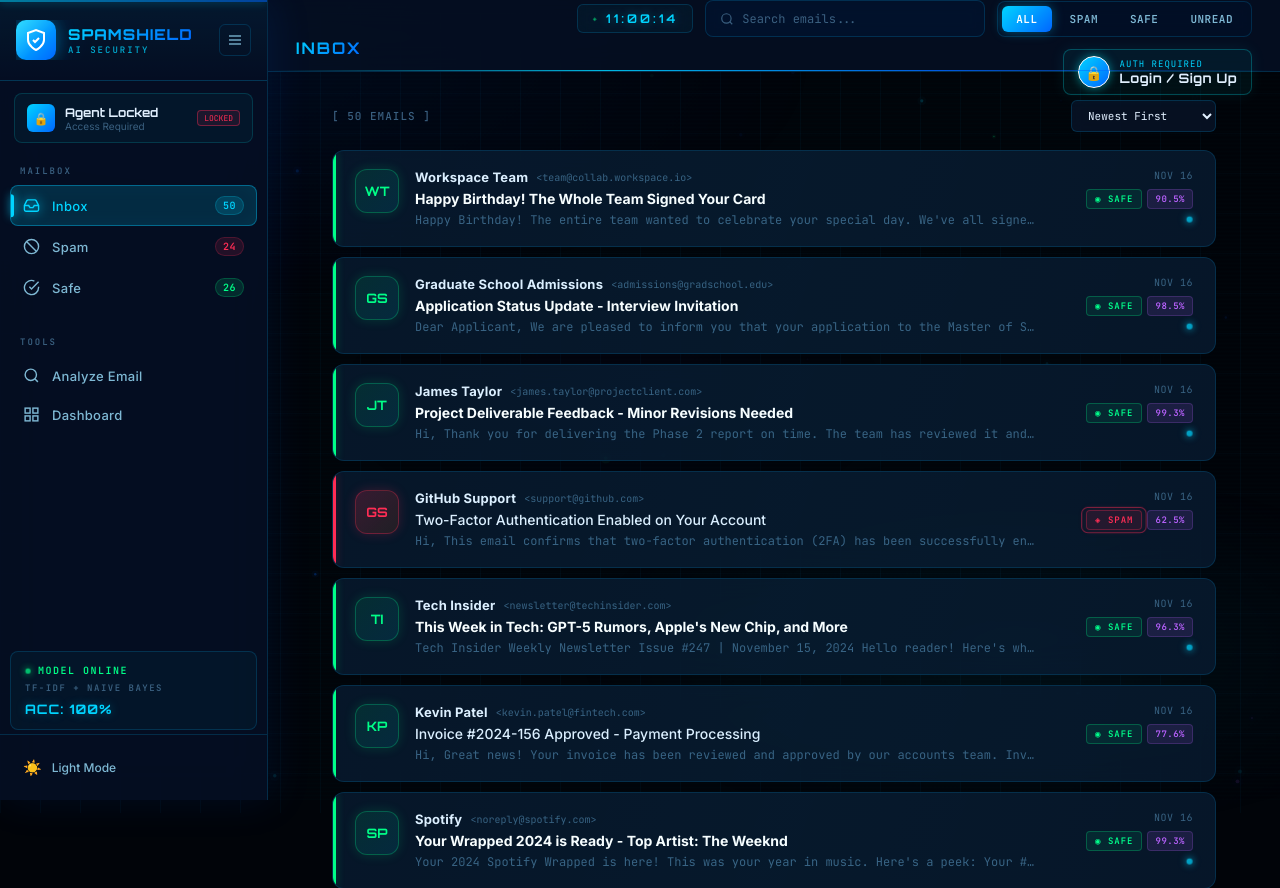
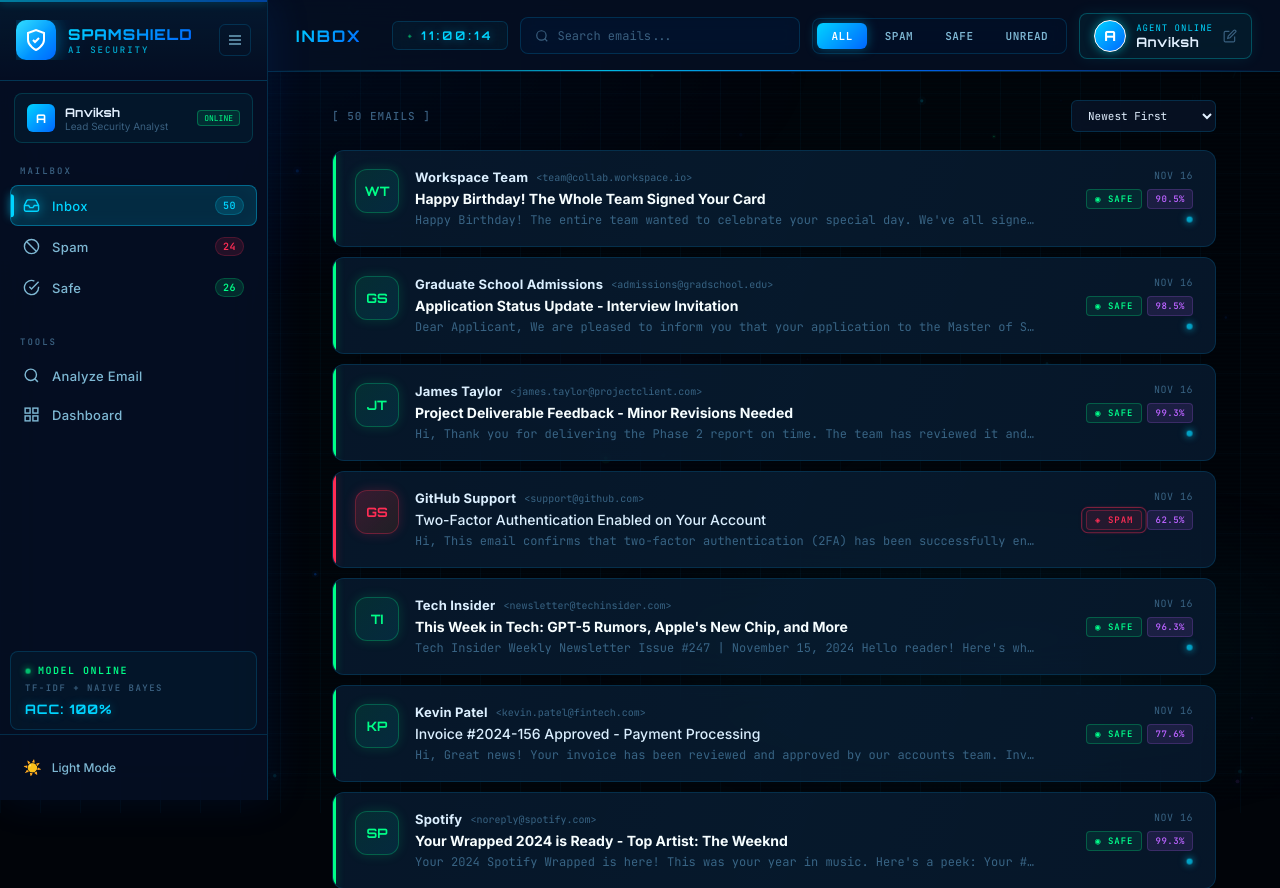
Before and after one commit to Anviksh143/SPAMSHIELD, a Flask app: page / in a window 1280 px wide. Shown: the top 888 px of the page. Run offline with Flask 3, Linux system fonts and the light colour scheme.

Commit message:
UX: Seamless instant access - removed login barrier, added one-click Agent identity customizer

```diff
--- a/static/js/auth.js
+++ b/static/js/auth.js
@@ -1,134 +1,53 @@
 /**
- * SpamShield AI — Authentication & Agent Profile System
- * STRICT Security Clearance:
- * 1. Default state is LOCKED.
- * 2. If no account exists, user MUST SIGN UP with Name, Email & Password.
- * 3. Registered user's Name is saved and shown in Top Bar and Sidebar.
- * 4. Cannot bypass by clicking outside or pressing Escape.
+ * SpamShield AI — Agent Identity & Profile System
+ * Instant Access — No Password Barriers!
+ * Allows user / reviewer to change display name on the fly.
  */
 
-const Auth = (() => {
-  const KEY_ACTIVE  = 'spamshield_active_user_v3';
-  const KEY_USERS   = 'spamshield_users_db_v3';
+const Profile = (() => {
+  const KEY_NAME = 'spamshield_agent_name';
+  const KEY_ROLE = 'spamshield_agent_role';
+  const DEFAULT_NAME = 'Anviksh';
+  const DEFAULT_ROLE = 'Lead Security Analyst';
 
-  // Wipe any legacy/guest data from older versions
-  try {
-    localStorage.removeItem('spamshield_active_user');
-    localStorage.removeItem('spamshield_active_user_v2');
-  } catch (e) {}
-
-  function getUsers() {
+  function getName() {
     try {
-      const data = localStorage.getItem(KEY_USERS);
-      return data ? JSON.parse(data) : [];
+      return localStorage.getItem(KEY_NAME) || DEFAULT_NAME;
     } catch {
-      return [];
+      return DEFAULT_NAME;
     }
   }
 
-  function saveUsers(users) {
+  function getRole() {
     try {
-      localStorage.setItem(KEY_USERS, JSON.stringify(users));
-    } catch (e) {}
-  }
-
-  function getActiveUser() {
-    try {
-      const data = localStorage.getItem(KEY_ACTIVE);
-      return data ? JSON.parse(data) : null;
+      return localStorage.getItem(KEY_ROLE) || DEFAULT_ROLE;
     } catch {
-      return null;
+      return DEFAULT_ROLE;
     }
   }
 
-  function setActiveUser(user) {
+  function setName(name, role) {
+    const finalName = (name || DEFAULT_NAME).trim();
+    const finalRole = (role || DEFAULT_ROLE).trim();
     try {
-      localStorage.setItem(KEY_ACTIVE, JSON.stringify(user));
-    } catch (e) {}
-    updateUI(user);
+      localStorage.setItem(KEY_NAME, finalName);
+      localStorage.setItem(KEY_ROLE, finalRole);
+    } catch {}
+    updateUI(finalName, finalRole);
   }
 
-  function clearActiveSession() {
-    try {
-      localStorage.removeItem(KEY_ACTIVE);
-    } catch (e) {}
-    resetUI();
+  function init() {
+    updateUI(getName(), getRole());
   }
 
-  let _forced = true;
-
-  function init() {
-    const active = getActiveUser();
-    const users = getUsers();
-
-    // Verify active user truly exists in registered database
-    const verified = active && active.email && users.some(u => u.email.toLowerCase() === active.email.toLowerCase());
-
-    if (verified) {
-      _forced = false;
-      updateUI(active);
-      const modal = document.getElementById('authModal');
-      if (modal) modal.classList.add('hidden');
-    } else {
-      clearActiveSession();
-      _forced = true;
-      // If no users registered yet, prompt SIGN UP directly!
-      const tab = users.length === 0 ? 'register' : 'login';
-      openModal(tab, true);
-    }
-  }
-
-  function updateUI(user) {
-    if (!user) {
-      resetUI();
-      return;
-    }
-
-    const name = user.name || 'Agent';
-    const role = user.role || 'Cyber Security Analyst';
-    const initial = name.charAt(0).toUpperCase();
+  function updateUI(name, role) {
+    const initial = (name || 'A').charAt(0).toUpperCase();
 
     _set('topbarUserName', name);
     _set('sidebarUserName', name);
     _set('userAvatar', initial);
     _set('sidebarAvatar', initial);
     _set('sidebarUserRole', role);
-
-    const rankEl = document.getElementById('userRank');
-    if (rankEl) rankEl.textContent = 'AGENT ONLINE';
-
-    const badge = document.getElementById('sidebarAgentBadge');
-    if (badge) {
-      badge.textContent = 'ONLINE';
-      badge.style.color = 'var(--neon-green)';
-      badge.style.borderColor = 'rgba(0, 255, 136, 0.4)';
-      badge.style.background = 'rgba(0, 255, 136, 0.1)';
-    }
-
-    const logoutBtn = document.getElementById('logoutBtn');
-    if (logoutBtn) logoutBtn.style.display = 'inline-flex';
-  }
-
-  function resetUI() {
-    _set('topbarUserName', 'Login / Sign Up');
-    _set('sidebarUserName', 'Agent Locked');
-    _set('userAvatar', '🔒');
-    _set('sidebarAvatar', '🔒');
-    _set('sidebarUserRole', 'Access Required');
-
-    const rankEl = document.getElementById('userRank');
-    if (rankEl) rankEl.textContent = 'AUTH REQUIRED';
-
-    const badge = document.getElementById('sidebarAgentBadge');
-    if (badge) {
-      badge.textContent = 'LOCKED';
-      badge.style.color = 'var(--neon-red)';
-      badge.style.borderColor = 'rgba(255, 45, 85, 0.4)';
-      badge.style.background = 'rgba(255, 45, 85, 0.1)';
-    }
-
-    const logoutBtn = document.getElementById('logoutBtn');
-    if (logoutBtn) logoutBtn.style.display = 'none';
   }
 
   function _set(id, text) {
@@ -136,172 +55,61 @@ const Auth = (() => {
     if (el) el.textContent = text;
   }
 
-  function openModal(tab = 'login', forced = false) {
-    _forced = forced;
-    const modal = document.getElementById('authModal');
-    const closeBtn = document.getElementById('authCloseBtn');
-    if (!modal) return;
-
-    modal.classList.remove('hidden');
-    switchTab(tab);
-    clearError();
-
-    if (closeBtn) {
-      closeBtn.style.display = forced ? 'none' : 'block';
+  function openEditModal() {
+    const modal = document.getElementById('profileEditModal');
+    const input = document.getElementById('editAgentName');
+    if (modal) {
+      if (input) input.value = getName();
+      modal.classList.remove('hidden');
+      setTimeout(() => input?.focus(), 50);
     }
   }
 
-  function closeModal() {
-    if (_forced) {
-      showError('Access denied: You must Sign Up or Login first!');
-      return;
-    }
-    const modal = document.getElementById('authModal');
+  function closeEditModal() {
+    const modal = document.getElementById('profileEditModal');
     if (modal) modal.classList.add('hidden');
-    clearError();
   }
 
-  function switchTab(tab) {
-    clearError();
-    const isReg = tab === 'register';
-    const loginTab = document.getElementById('tabBtnLogin');
-    const registerTab = document.getElementById('tabBtnRegister');
-    const loginForm = document.getElementById('loginForm');
-    const registerForm = document.getElementById('registerForm');
+  function saveProfile(e) {
+    if (e) e.preventDefault();
+    const input = document.getElementById('editAgentName');
+    const roleInput = document.getElementById('editAgentRole');
+    const newName = input ? input.value : DEFAULT_NAME;
+    const newRole = roleInput ? roleInput.value : DEFAULT_ROLE;
 
-    loginTab?.classList.toggle('active', !isReg);
-    registerTab?.classList.toggle('active', isReg);
-    loginForm?.classList.toggle('hidden', isReg);
-    registerForm?.classList.toggle('hidden', !isReg);
-  }
-
-  function handleRegister(e) {
-    if (e) e.preventDefault();
-    clearError();
-
-    const name = (document.getElementById('regName')?.value || '').trim();
-    const email = (document.getElementById('regEmail')?.value || '').trim().toLowerCase();
-    const pass = document.getElementById('regPassword')?.value || '';
-    const role = document.getElementById('regRole')?.value || 'Cyber Security Analyst';
-
-    if (!name || name.length < 2) {
-      return showError('Please enter your full name (minimum 2 characters).');
-    }
-    if (!email || !_validEmail(email)) {
-      return showError('Please enter a valid email address.');
-    }
-    if (!pass || pass.length < 4) {
-      return showError('Password must be at least 4 characters long.');
-    }
-
-    const users = getUsers();
-    if (users.some(u => u.email.toLowerCase() === email)) {
-      return showError('An account with this email already exists! Please click LOGIN.');
-    }
-
-    const newUser = {
-      name,
-      email,
-      password: pass,
-      role,
-      createdAt: new Date().toISOString()
-    };
-
-    users.push(newUser);
-    saveUsers(users);
-    setActiveUser(newUser);
-
-    _forced = false;
-    const modal = document.getElementById('authModal');
-    if (modal) modal.classList.add('hidden');
-
-    ['regName', 'regEmail', 'regPassword'].forEach(id => {
-      const el = document.getElementById(id);
-      if (el) el.value = '';
-    });
+    setName(newName, newRole);
+    closeEditModal();
 
     if (typeof showToast === 'function') {
-      showToast(`⚡ Identity Created! Welcome Agent ${name}`);
+      showToast(`⚡ Identity updated: Agent ${newName}`);
     }
     return false;
   }
 
-  function handleLogin(e) {
-    if (e) e.preventDefault();
-    clearError();
-
-    const email = (document.getElementById('loginEmail')?.value || '').trim().toLowerCase();
-    const pass = document.getElementById('loginPassword')?.value || '';
-
-    if (!email) return showError('Please enter your registered email.');
-    if (!pass) return showError('Please enter your password.');
-
-    const users = getUsers();
-    if (users.length === 0) {
-      return showError('No accounts found on this system! Please click SIGN UP to create your account.');
+  function quickSet(presetName, presetRole) {
+    setName(presetName, presetRole || DEFAULT_ROLE);
+    closeEditModal();
+    if (typeof showToast === 'function') {
+      showToast(`⚡ Switched to: Agent ${presetName}`);
     }
-
-    const user = users.find(u => u.email.toLowerCase() === email);
-    if (!user) {
-      return showError('Account not found! You must SIGN UP first before logging in.');
-    }
-
-    if (user.password !== pass) {
-      return showError('Incorrect password! Please check your credentials.');
-    }
-
-    setActiveUser(user);
-    _forced = false;
-    const modal = document.getElementById('authModal');
-    if (modal) modal.classList.add('hidden');
-
-    ['loginEmail', 'loginPassword'].forEach(id => {
-      const el = document.getElementById(id);
-      if (el) el.value = '';
-    });
-
-    if (typeof showToast === 'function') {
-      showToast(`⚡ Access Granted — Welcome Agent ${user.name}`);
-    }
-    return false;
-  }
-
-  function logout() {
-    clearActiveSession();
-    _forced = true;
-    const users = getUsers();
-    openModal(users.length === 0 ? 'register' : 'login', true);
-    if (typeof showToast === 'function') {
-      showToast('Session ended. Please login again.');
-    }
-  }
-
-  function showError(msg) {
-    const box = document.getElementById('authError');
-    if (box) {
-      box.textContent = `⚠ ${msg}`;
-      box.classList.remove('hidden');
-    }
-  }
-
-  function clearError() {
-    const box = document.getElementById('authError');
-    if (box) box.classList.add('hidden');
-  }
-
-  function _validEmail(e) {
-    return /^[^\s@]+@[^\s@]+\.[^\s@]+$/.test(e);
   }
 
   return {
     init,
-    openModal,
-    closeModal,
-    switchTab,
-    handleRegister,
-    handleLogin,
-    logout,
-    getActiveUser,
-    isForced: () => _forced
+    getName,
+    getRole,
+    setName,
+    openEditModal,
+    closeEditModal,
+    saveProfile,
+    quickSet
   };
 })();
+
+// Alias Auth to Profile for backwards compatibility
+const Auth = {
+  init: Profile.init,
+  openModal: Profile.openEditModal,
+  closeModal: Profile.closeEditModal,
+  isForced: () => false
+};
--- a/static/js/main.js
+++ b/static/js/main.js
@@ -1010,10 +1010,10 @@ document.addEventListener('keydown', e => {
   if (e.key === 'Escape') {
     if (!$('emailDetailPanel').classList.contains('hidden')) closeEmailDetail();
     if (!$('overlay').classList.contains('hidden')) closeSidebar();
-    // Close auth modal on Escape only if not forced
-    const authModal = $('authModal');
-    if (authModal && !authModal.classList.contains('hidden') && typeof Auth !== 'undefined' && !Auth.isForced()) {
-      Auth.closeModal();
+    // Close profile edit modal on Escape
+    const editModal = $('profileEditModal');
+    if (editModal && !editModal.classList.contains('hidden') && typeof Profile !== 'undefined') {
+      Profile.closeEditModal();
     }
   }
   if ((e.ctrlKey && e.key === 'f') || (e.key === '/' && !['INPUT','TEXTAREA'].includes(document.activeElement.tagName))) {
--- a/templates/index.html
+++ b/templates/index.html
@@ -51,13 +51,13 @@
   </div>
 
   <!-- Sidebar Agent Profile Card -->
-  <div class="sidebar-agent-card" onclick="Auth.openModal()" title="Click to view Agent Profile / Login">
-    <div class="agent-avatar" id="sidebarAvatar">🔒</div>
+  <div class="sidebar-agent-card" onclick="Profile.openEditModal()" title="Click to customize Agent Name">
+    <div class="agent-avatar" id="sidebarAvatar">A</div>
     <div class="agent-info">
-      <div class="agent-name" id="sidebarUserName">Agent Locked</div>
-      <div class="agent-role" id="sidebarUserRole">Access Required</div>
+      <div class="agent-name" id="sidebarUserName">Anviksh</div>
+      <div class="agent-role" id="sidebarUserRole">Lead Security Analyst</div>
     </div>
-    <span class="agent-status-badge" id="sidebarAgentBadge" style="color:var(--neon-red);border-color:rgba(255,45,85,0.4);background:rgba(255,45,85,0.1);">LOCKED</span>
+    <span class="agent-status-badge" id="sidebarAgentBadge">ONLINE</span>
   </div>
 
   <nav class="sidebar-nav">
@@ -145,20 +145,16 @@
       </div>
 
       <!-- User Profile Badge -->
-      <div class="user-badge" id="userBadge" onclick="Auth.openModal()" title="Agent Profile & Access Clearance">
-        <div class="user-avatar" id="userAvatar">🔒</div>
+      <div class="user-badge" id="userBadge" onclick="Profile.openEditModal()" title="Click to customize Agent Name">
+        <div class="user-avatar" id="userAvatar">A</div>
         <div class="user-meta">
-          <span class="user-rank" id="userRank">AUTH REQUIRED</span>
-          <span class="user-name" id="topbarUserName">Login / Sign Up</span>
+          <span class="user-rank" id="userRank">AGENT ONLINE</span>
+          <span class="user-name" id="topbarUserName">Anviksh</span>
         </div>
-        <button class="logout-btn" id="logoutBtn" onclick="event.stopPropagation(); Auth.logout();" title="Sign Out" style="display:none;">
-          <svg viewBox="0 0 24 24" width="12" height="12" fill="none" stroke="currentColor" stroke-width="2">
-            <path d="M9 21H5a2 2 0 0 1-2-2V5a2 2 0 0 1 2-2h4"></path>
-            <polyline points="16 17 21 12 16 7"></polyline>
-            <line x1="21" y1="12" x2="9" y2="12"></line>
-          </svg>
-          <span>Exit</span>
-        </button>
+        <svg class="user-chevron" viewBox="0 0 24 24" width="14" height="14" fill="none" stroke="currentColor" stroke-width="2">
+          <path d="M11 4H4a2 2 0 0 0-2 2v14a2 2 0 0 0 2 2h14a2 2 0 0 0 2-2v-7"></path>
+          <path d="M18.5 2.5a2.121 2.121 0 0 1 3 3L12 15l-4 1 1-4 9.5-9.5z"></path>
+        </svg>
       </div>
     </div>
   </header>
@@ -432,76 +428,43 @@
 
 </main>
 
-<!-- ── AUTH MODAL ────────────────────────────────────── -->
-<div class="auth-modal-backdrop hidden" id="authModal">
-  <div class="auth-modal-card">
-    <button class="auth-close-btn" id="authCloseBtn" onclick="Auth.closeModal()" title="Close">✕</button>
+<!-- ── PROFILE EDIT MODAL (Quick Customization) ──────────────── -->
+<div class="auth-modal-backdrop hidden" id="profileEditModal" onclick="Profile.closeEditModal()">
+  <div class="auth-modal-card" onclick="event.stopPropagation()">
+    <button class="auth-close-btn" onclick="Profile.closeEditModal()" title="Close">✕</button>
     <div class="auth-modal-header">
       <div class="auth-logo-badge">🛡️</div>
-      <h2 class="auth-title">SPAMSHIELD ACCESS GATEWAY</h2>
-      <p class="auth-sub">Register or Login to enter the Security Dashboard</p>
+      <h2 class="auth-title">AGENT IDENTITY CONFIG</h2>
+      <p class="auth-sub">Customize the name and role shown on this security console</p>
     </div>
 
-    <div class="auth-tabs">
-      <button class="auth-tab-btn active" id="tabBtnLogin" onclick="Auth.switchTab('login')">LOGIN</button>
-      <button class="auth-tab-btn" id="tabBtnRegister" onclick="Auth.switchTab('register')">SIGN UP</button>
-    </div>
-
-    <div class="auth-error-box hidden" id="authError"></div>
-
-    <!-- Login Form -->
-    <form class="auth-form" id="loginForm" onsubmit="return Auth.handleLogin(event)">
+    <form class="auth-form" onsubmit="return Profile.saveProfile(event)">
       <div class="auth-field">
-        <label>📧 Registered Email</label>
-        <input type="email" id="loginEmail" placeholder="e.g. anviksh@gmail.com" autocomplete="username" />
+        <label>👤 Agent Name (Shown in Top Bar &amp; Sidebar)</label>
+        <input type="text" id="editAgentName" placeholder="e.g. Anviksh Sharma" autocomplete="off" />
       </div>
       <div class="auth-field">
-        <label>🔒 Password</label>
-        <input type="password" id="loginPassword" placeholder="••••••••" autocomplete="current-password" />
-      </div>
-      <div class="auth-actions">
-        <button type="submit" class="auth-btn-primary">🔓 LOGIN</button>
-      </div>
-      <p style="text-align:center;margin-top:12px;font-size:12px;color:var(--text-muted);">
-        New user? <span onclick="Auth.switchTab('register')" style="color:var(--neon-cyan);cursor:pointer;font-weight:600;">Create an account →</span>
-      </p>
-    </form>
-
-    <!-- Register Form -->
-    <form class="auth-form hidden" id="registerForm" onsubmit="return Auth.handleRegister(event)">
-      <div class="auth-field">
-        <label>👤 Full Name <span style="color:var(--neon-cyan);font-size:10px;">(Shown on top bar)</span></label>
-        <input type="text" id="regName" placeholder="e.g. Anviksh Sharma" autocomplete="name" />
-      </div>
-      <div class="auth-field">
-        <label>📧 Email Address</label>
-        <input type="email" id="regEmail" placeholder="e.g. anviksh@gmail.com" autocomplete="email" />
-      </div>
-      <div class="auth-field">
-        <label>🔒 Create Password</label>
-        <input type="password" id="regPassword" placeholder="Minimum 4 characters" autocomplete="new-password" />
-      </div>
-      <div class="auth-field">
-        <label>🎖️ Your Role / Designation</label>
-        <select id="regRole" class="auth-select">
-          <option value="Cyber Security Analyst">Cyber Security Analyst</option>
+        <label>🎖️ Security Designation</label>
+        <select id="editAgentRole" class="auth-select">
           <option value="Lead Security Analyst">Lead Security Analyst</option>
           <option value="Cyber Threat Hunter">Cyber Threat Hunter</option>
           <option value="AI Safety Researcher">AI Safety Researcher</option>
           <option value="Incident Response Officer">Incident Response Officer</option>
-          <option value="Student - CS Department">Student - CS Department</option>
+          <option value="Professor / External Evaluator">Professor / External Evaluator</option>
+          <option value="Student - Project Lead">Student - Project Lead</option>
         </select>
       </div>
       <div class="auth-actions">
-        <button type="submit" class="auth-btn-primary">⚡ CREATE ACCOUNT</button>
+        <button type="submit" class="auth-btn-primary">⚡ UPDATE IDENTITY</button>
       </div>
-      <p style="text-align:center;margin-top:12px;font-size:12px;color:var(--text-muted);">
-        Already have an account? <span onclick="Auth.switchTab('login')" style="color:var(--neon-cyan);cursor:pointer;font-weight:600;">Login →</span>
-      </p>
     </form>
 
-    <div class="auth-footer-note">
-      🔒 Data stored locally in your browser only • No server required
+    <div style="margin-top:16px;">
+      <div style="font-size:11px;color:var(--text-muted);font-family:'JetBrains Mono',monospace;margin-bottom:8px;">QUICK PRESETS:</div>
+      <div style="display:flex;gap:8px;flex-wrap:wrap;">
+        <button type="button" class="auth-btn-guest" style="flex:1;" onclick="Profile.quickSet('Anviksh', 'Lead Security Analyst')">Anviksh (Default)</button>
+        <button type="button" class="auth-btn-guest" style="flex:1;" onclick="Profile.quickSet('Reviewer', 'Project Evaluator')">Reviewer / Sir</button>
+      </div>
     </div>
   </div>
 </div>
```
Also changed, not shown: index.html (+33 -70 lines).
